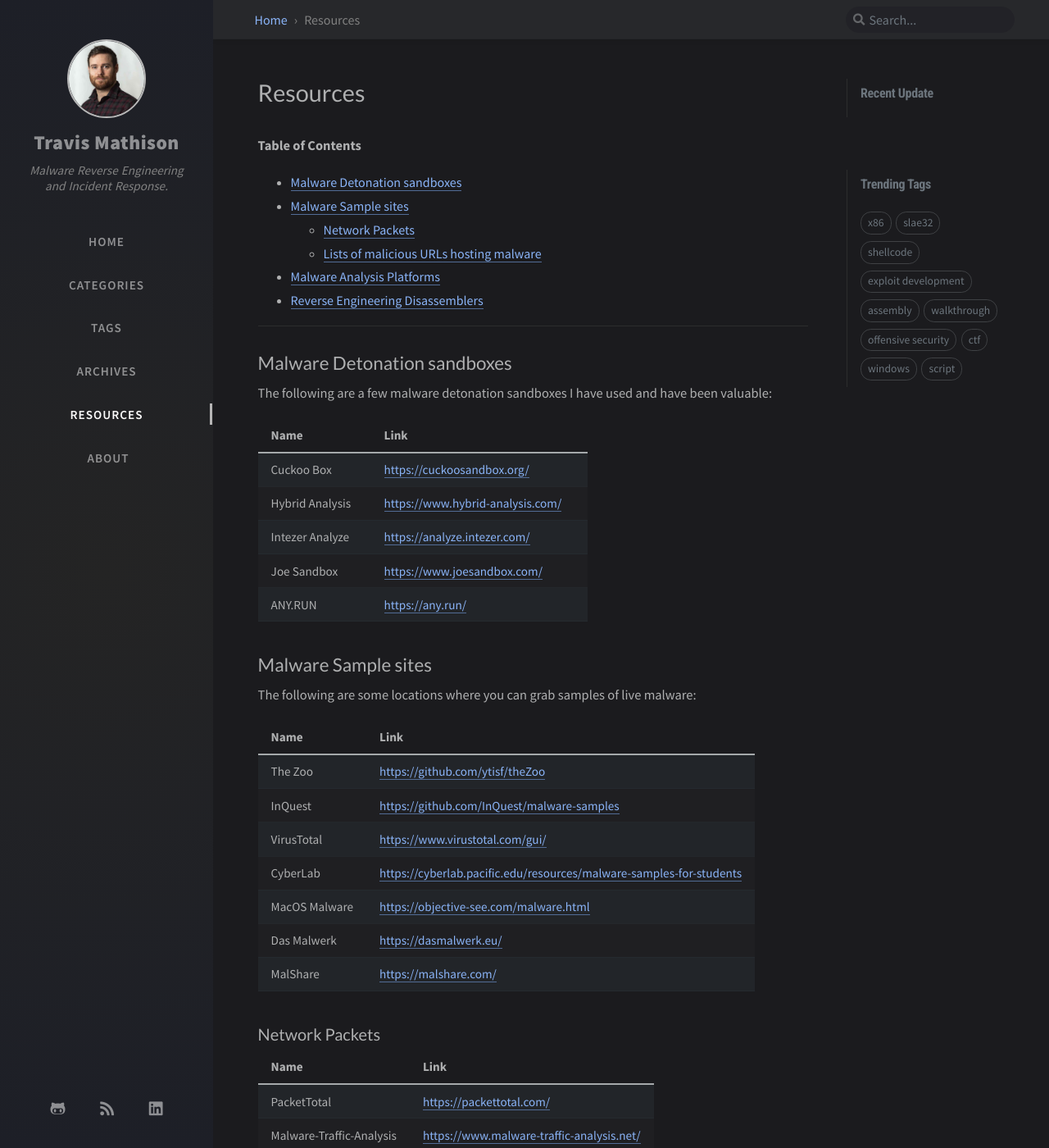
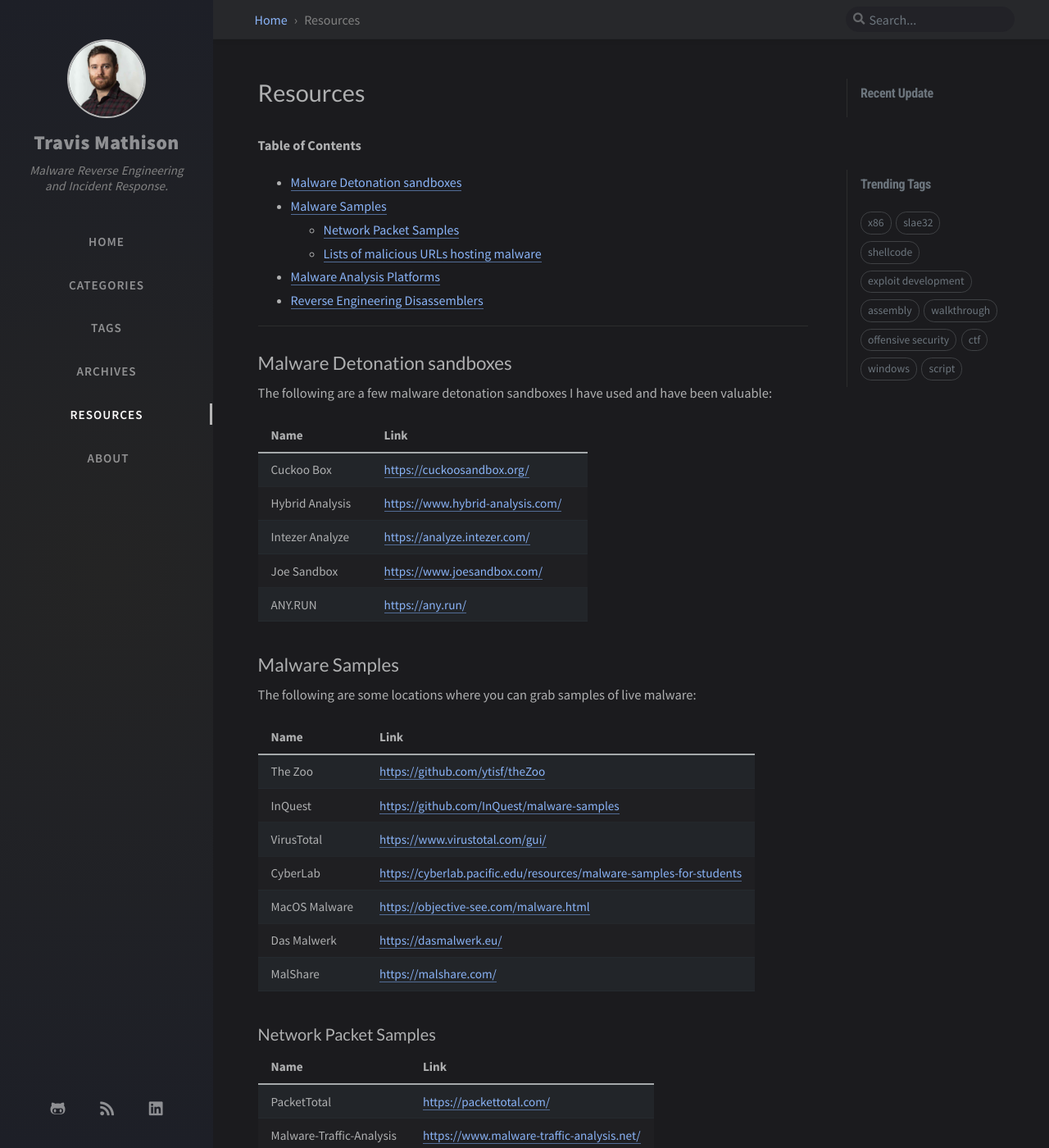
Before and after one commit to tdmathison/tdmathison.github.io, a Jekyll site: the page built from tabs/resources.md, in a window 1280 px wide and 1400 px high. Shown: the whole window at 82% size. Built offline with Jekyll 4.4.1, drawn with Linux system fonts in a browser that asks for light colours; nearby versions of some CDN libraries; comment, search, counter and statistics services are not loaded.

Commit message:
minor text updates

```diff
--- a/tabs/resources.md
+++ b/tabs/resources.md
@@ -19,7 +19,7 @@
 | ANY.RUN | [https://any.run/](https://any.run/) |
 
 
-## Malware Sample sites
+## Malware Samples
 The following are some locations where you can grab samples of live malware:
 
 | Name | Link |
@@ -32,7 +32,7 @@
 | Das Malwerk | [https://dasmalwerk.eu/](https://dasmalwerk.eu/) |
 | MalShare | [https://malshare.com/](https://malshare.com/) |
 
-### Network Packets
+### Network Packet Samples
 
 | Name | Link |
 |:---|:----|
```
Also changed, not shown: _posts/2020-09-21-Getting-started-FlareVM-Ghidra.md (+1 -1 lines).
